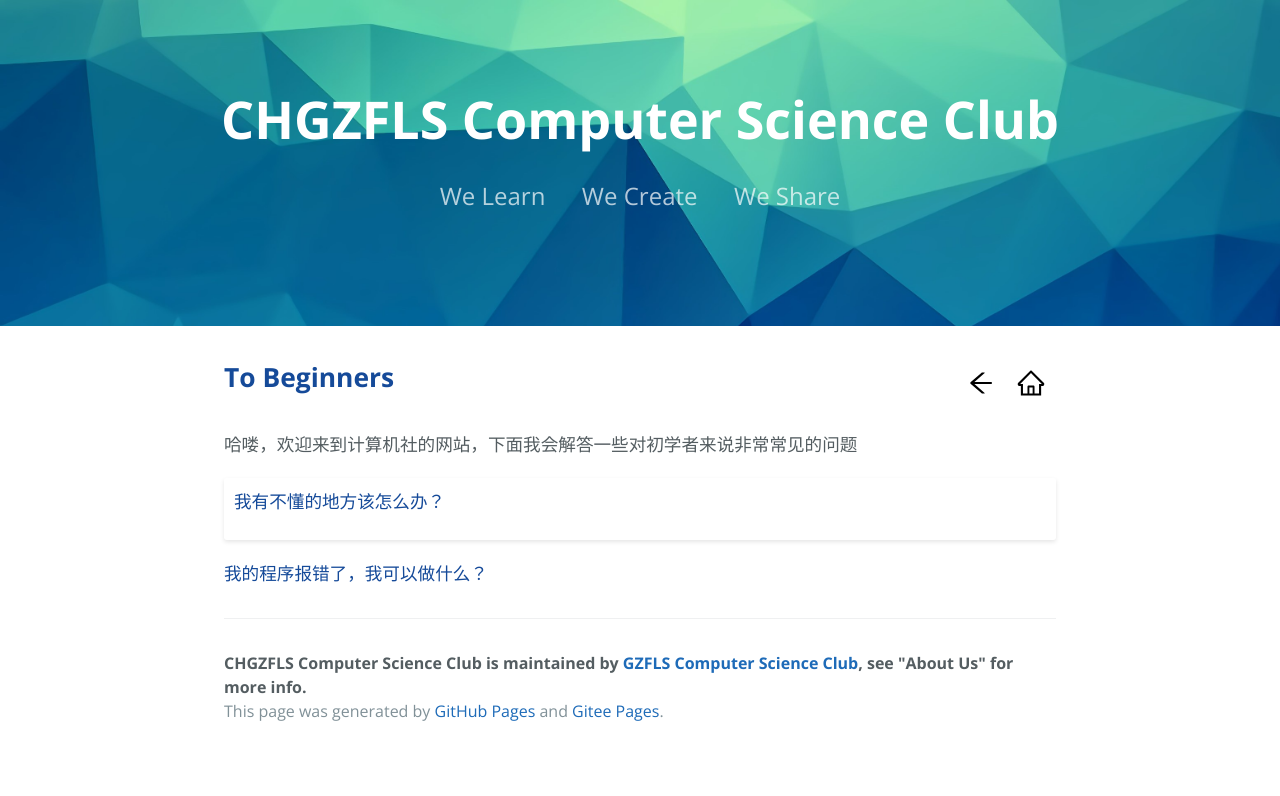
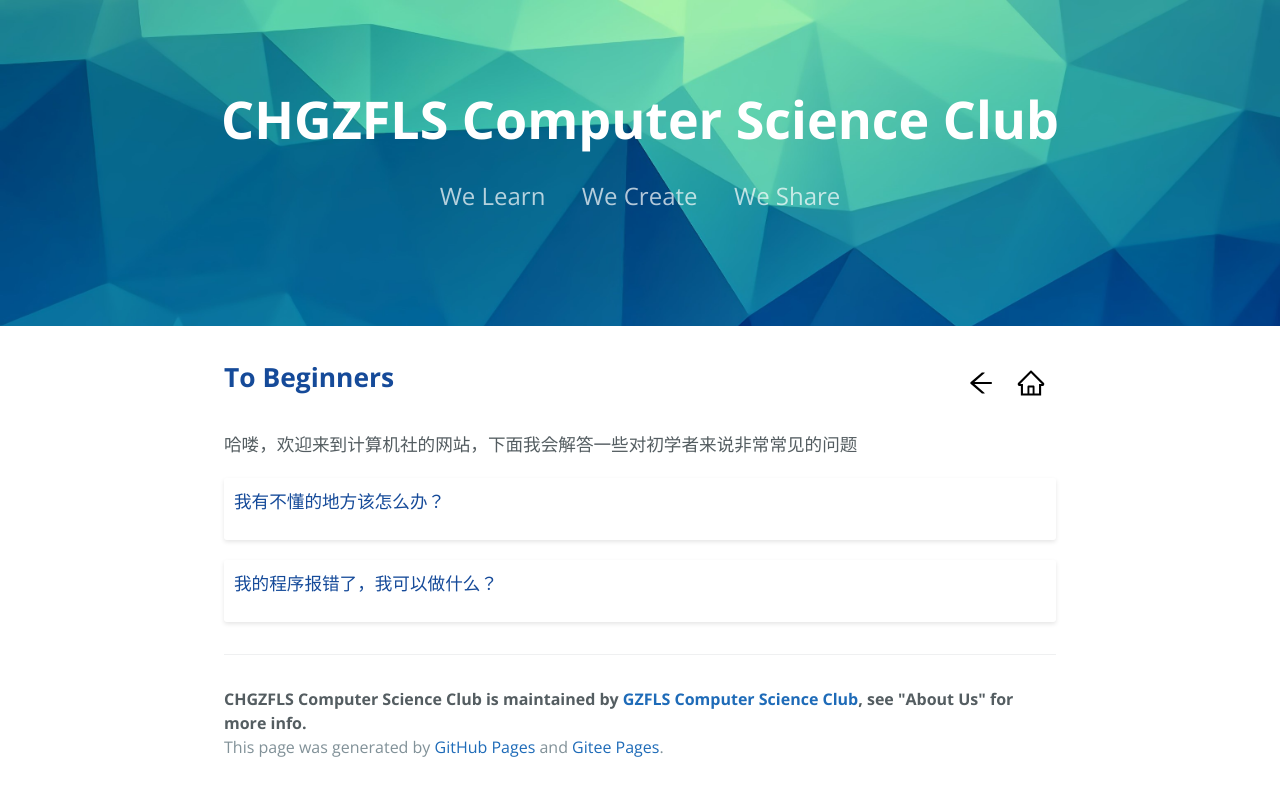
Before and after one commit to MarkChenYutian/gwcsclub, a Jekyll site: the page built from _posts/2021-01-31-To-Beginners.md, in a window 1280 px wide. Shown: the top 796 px of the page. Built offline with Jekyll 4.4.1, drawn with Linux system fonts in a browser that asks for light colours; comment, search, counter and statistics services are not loaded.

Commit message:
Fix Card Link

```diff
--- a/_posts/2021-01-31-To-Beginners.md
+++ b/_posts/2021-01-31-To-Beginners.md
@@ -11,6 +11,6 @@
 <h4>我有不懂的地方该怎么办？</h4>
 </div>
 
-<div class="window.location.href='{{ site.baseurl }}/2021/02/01/How-to-read-Exception.html">
+<div class="simple-card" onClic="window.location.href='{{ site.baseurl }}/2021/02/01/How-to-read-Exception.html">
 <h4>我的程序报错了，我可以做什么？</h4>
 </div>
```
